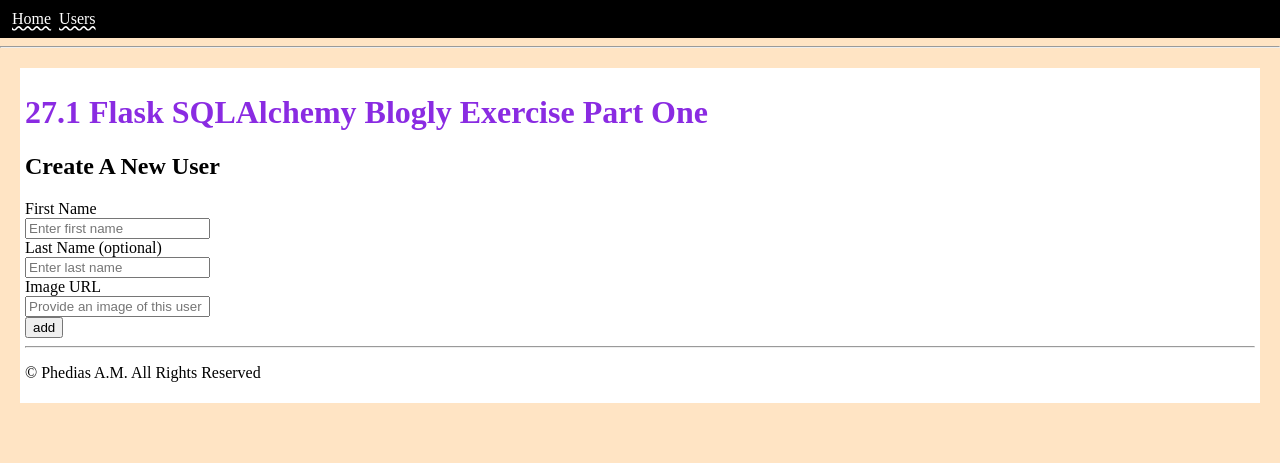
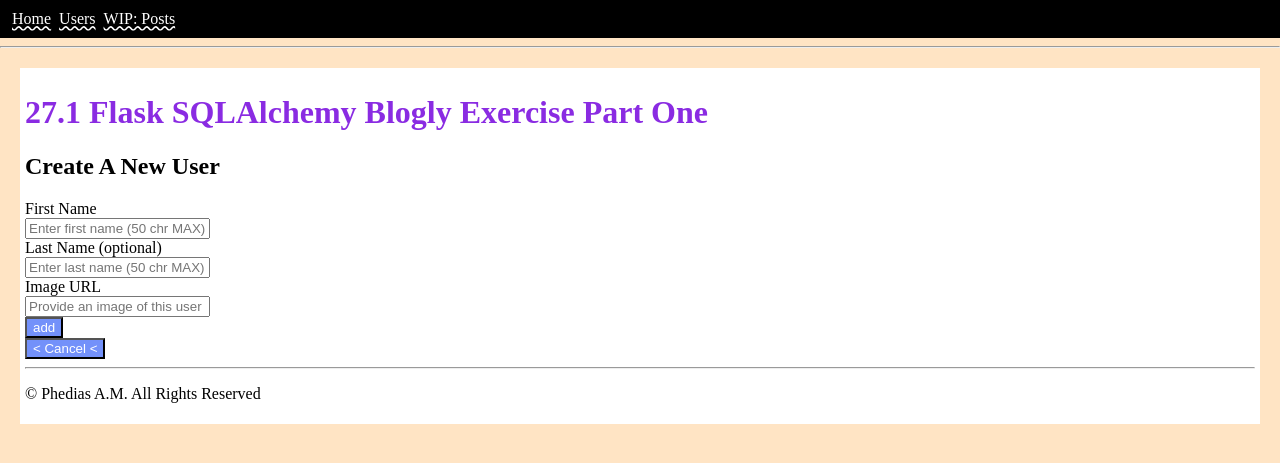
Before and after one commit to papontem/27_2_Flask_SQLAlchemy_Blogly_Exercise_Part_Two, a Flask app: page /users/new in a window 1280 px wide. Shown: the top 463 px of the page. Run offline with Flask 2, Linux system fonts and the light colour scheme.

```diff
--- a/app.py
+++ b/app.py
@@ -102,23 +102,58 @@ def delete_the_user(user_id):
     db.session.commit()
     return redirect("/users")
 
+
 # Add Post Routes
-# GET /users/[user-id]/posts/new
+# GET /users/<int:user_id>/posts/new
+@app.route('/users/<int:user_id>/posts/new')
+def new_post(user_id):
+    """ Show form to add a post for that user. """
 
-# Show form to add a post for that user.
-# POST /users/[user-id]/posts/new
+    user = User.query.get_or_404(user_id)
 
-# Handle add form; add post and redirect to the user detail page.
-# GET /posts/[post-id]
+    return render_template('new_post_form.html', user=user)
 
-# Show a post.
-# Show buttons to edit and delete the post.
-# GET /posts/[post-id]/edit
+# POST /users/<int:user_id>/posts/new
+@app.route('/users/<int:user_id>/posts/new',methods=["POST"])
+def new_post_form_submitted(user_id):
+    """ Process the add post form; add post to posts table with user_id  and redirect to the user detail page. """
+    # GRAB THE USER
+    user = User.query.get_or_404(user_id)
+    # GRAB FORM DATA
+    title = request.form["title"]
+    content = request.form["content"]
+    # CREATE POST
+    new_post = Post.create_post(user, title, content)
+    db.session.add(new_post)
+    db.session.commit()
+    # print(new_post)
+    return redirect(f'/users/{user.id}')
 
-# Show form to edit a post, and to cancel (back to user page).
-# POST /posts/[post-id]/edit
 
-# Handle editing of a post. Redirect back to the post view.
-# POST /posts/[post-id]/delete
+# TODO:
+# # GET /posts/[post-id]
+# @app.route('/')
+# def func3():
+#     """
+#         Show a post.
+#         Show buttons to edit and delete the post.
+#     """
+#     return
 
-# Delete the post.
+# # GET /posts/[post-id]/edit
+# @app.route('/')
+# def func2():
+#     """ Show form to edit a post, and to cancel (back to user page). """
+
+#     return
+# # POST /posts/[post-id]/edit
+# @app.route('/')
+# def func1():
+#     """ Handle editing of a post. Redirect back to the post view. """
+
+#     return
+# # POST /posts/[post-id]/delete
+# @app.route('/')
+# def func0():
+#     """Delete the post."""
+#     return
--- a/static/styles.css
+++ b/static/styles.css
@@ -78,7 +78,7 @@ div#user_name_and_options {
 form#edit_button_form{
 	display: inline;
 }
-form#edit_button_form button{
+form button{
 	color: white;
 	background-color: rgb(115, 145, 250);
 }
@@ -95,7 +95,3 @@ form#delete_button_form button{
 div#user_posts ul li{
 	margin: 5px;
 }
-div#user_posts form#add_button_form button {
-	color: white;
-	background-color: rgb(115, 145, 250);
-}
--- a/templates/base.html
+++ b/templates/base.html
@@ -15,6 +15,7 @@
 		<nav class="navbar">
 			<a href="/">Home</a>
 			<a href="/users">Users</a>
+			<a href="/">WIP: Posts</a>
 		</nav>
 		<hr />
 		<main id="content">
--- a/templates/edit_user.html
+++ b/templates/edit_user.html
@@ -19,8 +19,9 @@
     <br>
     <input type="text" name="img_url" id="img_url" placeholder="Provide an image of this user" value="{{user.img_url}}">
     <br>
-    <input type="button" value="Cancel" onclick="window.history.back();">
     <button>Save</button>
 </form>
-
+<form action="/users/{{user.id}}">
+    <button> &lt; Cancel &lt; </button>
+</form>
 {% endblock %}
--- a/templates/new_post_form.html
+++ b/templates/new_post_form.html
@@ -7,10 +7,10 @@
 
 <h2>Add New Post for {{user.first_name}} {{user.last_name}}</h2>
 
-<form action="" method="POST">
+<form action="/users/{{ user.id }}/posts/new" method="POST">
     <label for="title">Title:</label>
     <br>
-    <input type="text" name="title" id="title" placeholder="Enter Post Title (100 chr MAX)">
+    <input type="text" name="title" id="title" maxlength="100" placeholder="Enter Post Title (100 chr MAX)">
     <br>
     <label for="content">Content:</label>
     <br>
--- a/templates/new_user_form.html
+++ b/templates/new_user_form.html
@@ -10,11 +10,11 @@
 <form action="/users/new" method="POST">
     <label for="first_name">First Name</label>
     <br>
-    <input type="text" name="first_name" id="first_name" placeholder="Enter first name">
+    <input type="text" name="first_name" id="first_name" maxlength="50" placeholder="Enter first name (50 chr MAX)">
     <br>
     <label for="last_name">Last Name (optional)</label>
     <br>
-    <input type="text" name="last_name" id="last_name" placeholder="Enter last name">
+    <input type="text" name="last_name" id="last_name"maxlength="50" placeholder="Enter last name (50 chr MAX)">
     <br>
     <label for="img_url_name">Image URL</label>
     <br>
@@ -22,5 +22,8 @@
     <br>
     <button>add</button>
 </form>
+<form action="/users">
+    <button> &lt; Cancel &lt; </button>
+</form>
 
 {% endblock %}
--- a/templates/users.html
+++ b/templates/users.html
@@ -1,6 +1,6 @@
 <!-- prettier-ignore -->
 {% extends 'base.html'%}
-{% block title%}users{% endblock%}
+{% block title%}Users{% endblock%}
 <!--  -->
 {% block content %}
 <!-- HTML BODY TAG CONTENT OF WEBPAGE -->
@@ -17,4 +17,5 @@
     <button>add user</button>
 </form>
 
+
 {% endblock %}
```
Also changed, not shown: models.py (+4 -4 lines), templates/details_user.html (+16 -6 lines).
